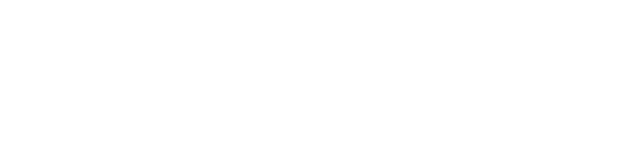
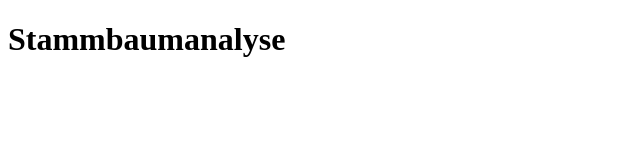
Before and after one commit to tbxphotography/stammbaumanalyse, a plain HTML site: page public/index.html in a window 1280 px wide. Shown: the whole page, without its empty margins (0-640 px from the left). Drawn offline with Linux system fonts and the light colour scheme.

Commit message:
Update Readme und Test Text zu Index hinzugefügt

```diff
--- a/public/index.html
+++ b/public/index.html
@@ -6,6 +6,6 @@
     <title>Stammbaumanalyse</title>
 </head>
 <body>
-
+    <h1>Stammbaumanalyse</h1>
 </body>
 </html>
```
Also changed, not shown: 1 other file.
